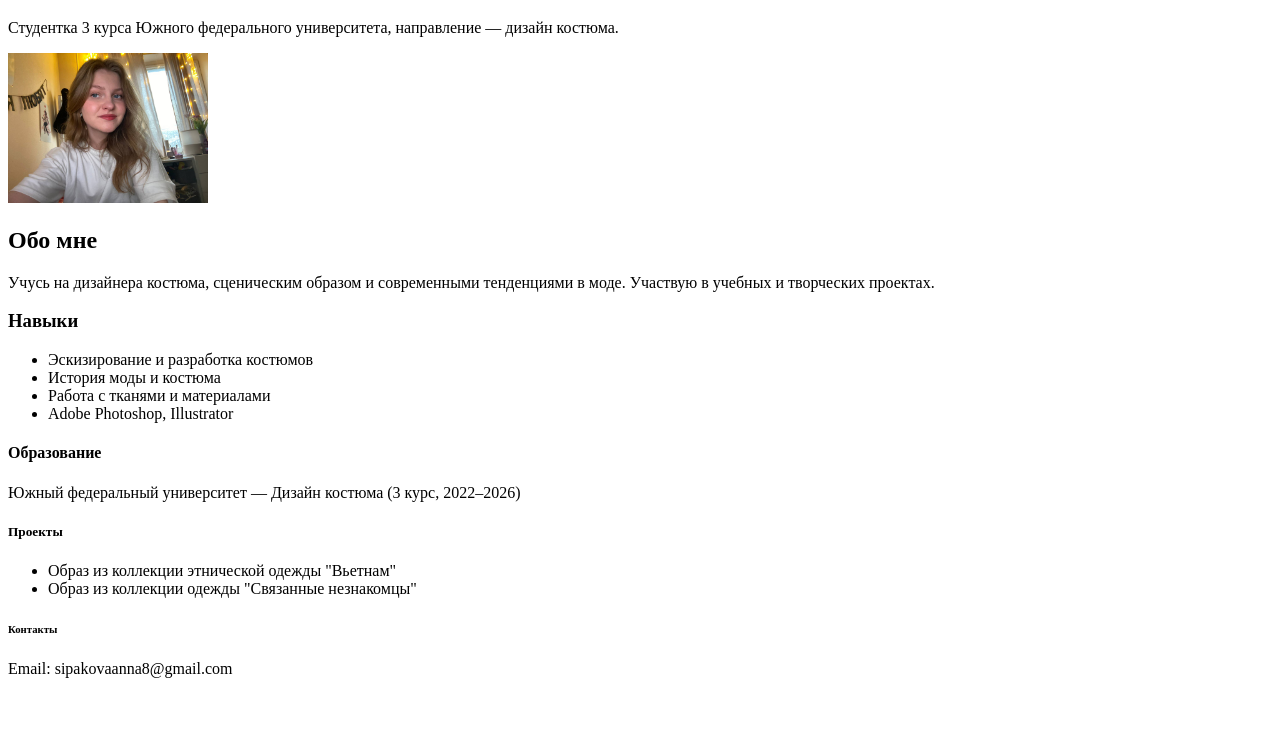
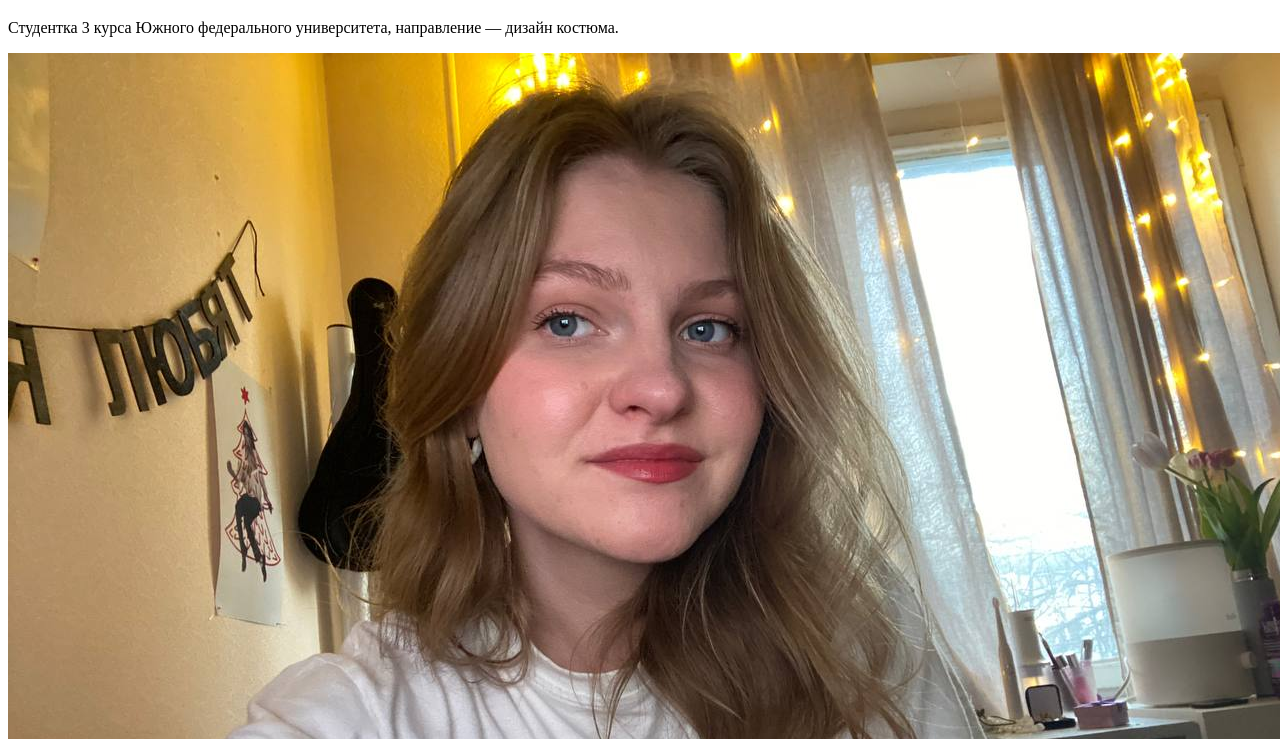
Before and after one commit to sipakovaanna8-stack/sipakovaanna1.github.io, a plain HTML site: page index.html in a window 1280 px wide. Shown: the part 61-800 px from the top of the page. Drawn offline with Linux system fonts and the light colour scheme.

Commit message:
index.html

```diff
--- a/index.html
+++ b/index.html
@@ -11,7 +11,7 @@
   <p>Студентка 3 курса Южного федерального университета, направление — дизайн костюма.</p>
 
   <!-- Фото -->
-  <img src="anna.jpg" alt="Фото Анны" width="200">
+  <img src="anna.jpg" alt="Фото Анны">
 
   <!-- Обо мне -->
   <h2>Обо мне</h2>
```
